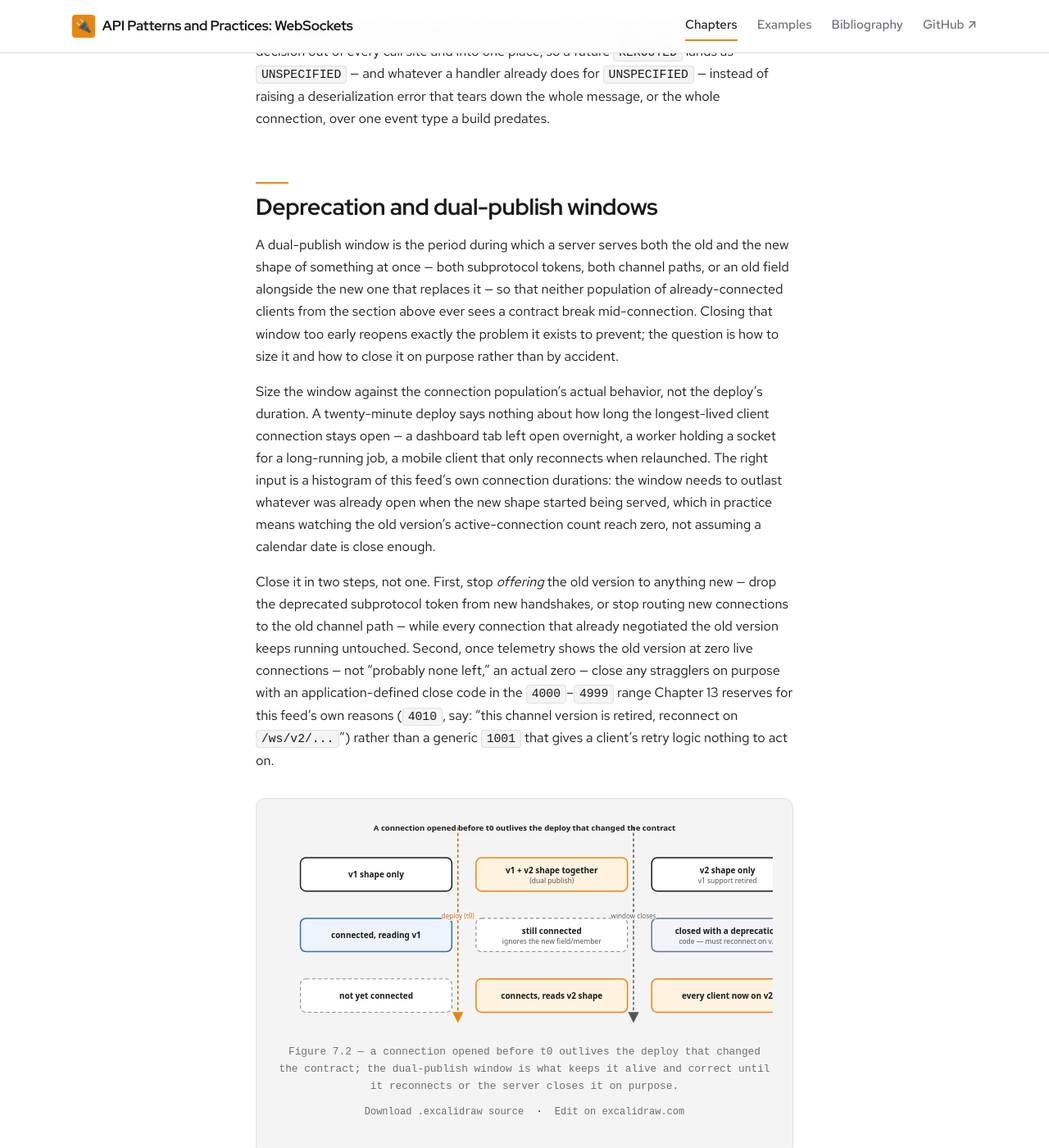
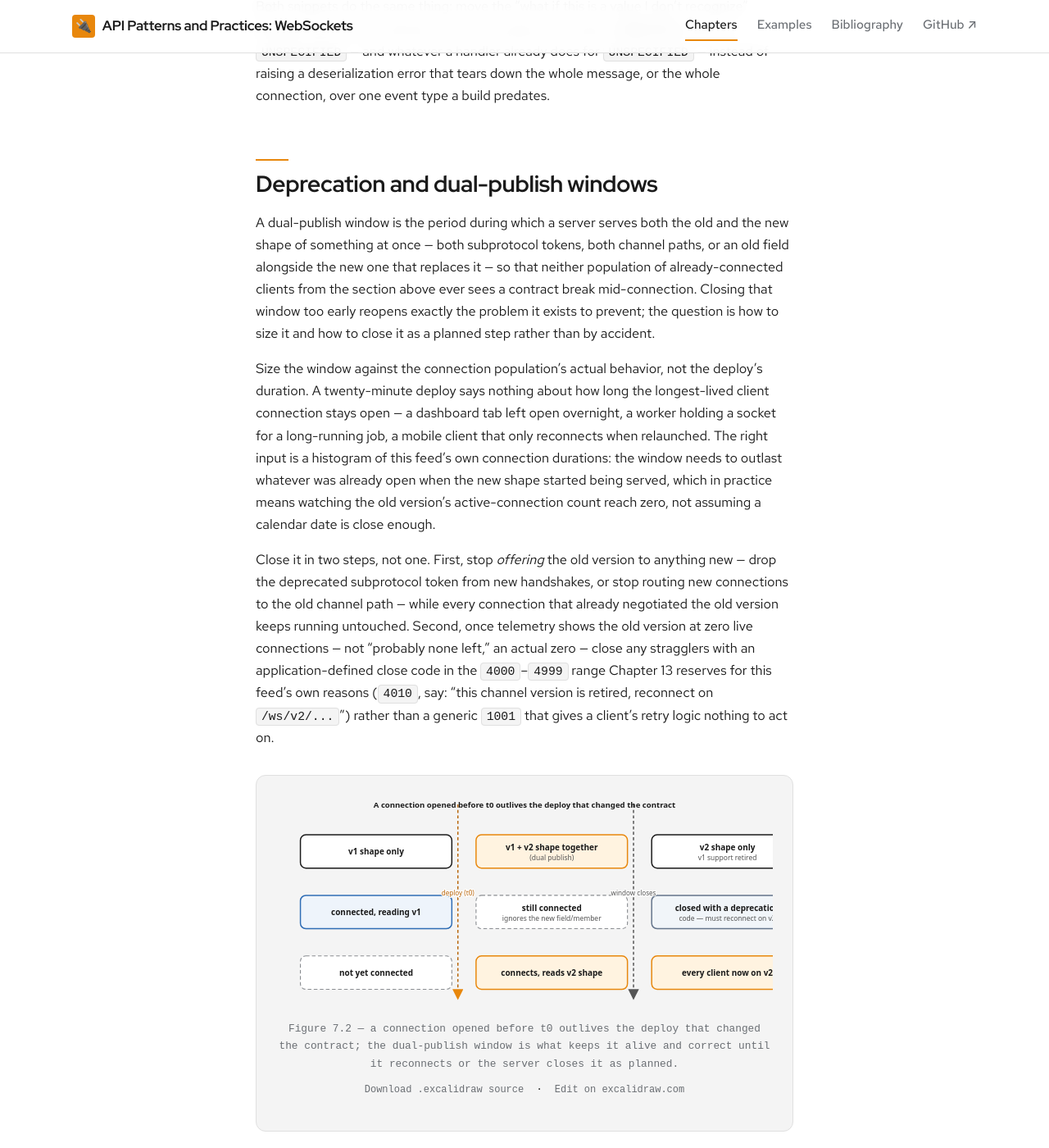
Before and after one commit to patterncatalyst/api-patterns-and-practices-websockets, a Jekyll site: the page built from _docs/07-versioning-and-evolution.md, in a window 1280 px wide and 1400 px high, scrolled down 6567 px. Shown: the whole window at 82% size. Built offline with Jekyll 4.4.1, drawn with Linux system fonts in a browser that asks for light colours; some web fonts are replaced; some of the changed text lies outside the part shown.

Commit message:
docs(r02): voice pass to 0 ban-tier + fix ch05 Ch6/Ch7 ref and ch04 id format

```diff
--- a/_docs/07-versioning-and-evolution.md
+++ b/_docs/07-versioning-and-evolution.md
@@ -62,7 +62,7 @@ The three don't compete so much as answer different-sized questions. Bump the pa
 
 What `UNSPECIFIED` solves is a narrower, real problem: giving the type a safe default to initialize into *before* a value has been assigned. A language whose enum-equivalent construct needs some starting value — a struct field set up before the first message arrives, a default argument, a test fixture placeholder — has a documented thing to put there instead of `null` or a sentinel that means something different depending on which engineer invented it. That's the same role `*_UNSPECIFIED` plays in every enum across this series' gRPC sibling site, carried over here even though the mechanism underneath is different.
 
-What it does *not* do is rescue a *future* value a client doesn't recognize *yet*. Protobuf enums are open by design — an unrecognized integer on the wire is preserved rather than rejected, so a reader compiled before a new member existed doesn't fail over its mere presence. A JSON string enum, as generated by a typical Pydantic model or a Java/Kotlin `enum` deserialized by Jackson, is closed by default: an unrecognized string is a validation failure, not a fallback to the zero value, unless the deserialization path is written to catch that failure and map it to `UNSPECIFIED` on purpose. Adding `REROUTED` to `HandlingEventType` is a safe change by the earlier section's reckoning only if every consumer of that enum was written with that catch-and-fall-back branch already in place. Without it, "add a new enum member" quietly becomes breaking for any client that hasn't been updated yet — the gap between "the zero value exists" and "the zero value is doing forward-compatibility work."
+What it does *not* do is rescue a *future* value a client doesn't recognize *yet*. Protobuf enums are open by design — an unrecognized integer on the wire is preserved rather than rejected, so a reader compiled before a new member existed doesn't fail over its mere presence. A JSON string enum, as generated by a typical Pydantic model or a Java/Kotlin `enum` deserialized by Jackson, is closed by default: an unrecognized string is a validation failure, not a fallback to the zero value, unless the deserialization path is written to catch that failure and map it to `UNSPECIFIED`. Adding `REROUTED` to `HandlingEventType` is a safe change by the earlier section's reckoning only if every consumer of that enum was written with that catch-and-fall-back branch already in place. Without it, "add a new enum member" quietly becomes breaking for any client that hasn't been updated yet — the gap between "the zero value exists" and "the zero value is doing forward-compatibility work."
 
 {% include codetabs.html langs="Quarkus|Python" %}
 
@@ -103,13 +103,13 @@ Both snippets do the same thing: move the "what if this is a value I don't recog
 
 ## Deprecation and dual-publish windows
 
-A dual-publish window is the period during which a server serves both the old and the new shape of something at once — both subprotocol tokens, both channel paths, or an old field alongside the new one that replaces it — so that neither population of already-connected clients from the section above ever sees a contract break mid-connection. Closing that window too early reopens exactly the problem it exists to prevent; the question is how to size it and how to close it on purpose rather than by accident.
+A dual-publish window is the period during which a server serves both the old and the new shape of something at once — both subprotocol tokens, both channel paths, or an old field alongside the new one that replaces it — so that neither population of already-connected clients from the section above ever sees a contract break mid-connection. Closing that window too early reopens exactly the problem it exists to prevent; the question is how to size it and how to close it as a planned step rather than by accident.
 
 Size the window against the connection population's actual behavior, not the deploy's duration. A twenty-minute deploy says nothing about how long the longest-lived client connection stays open — a dashboard tab left open overnight, a worker holding a socket for a long-running job, a mobile client that only reconnects when relaunched. The right input is a histogram of this feed's own connection durations: the window needs to outlast whatever was already open when the new shape started being served, which in practice means watching the old version's active-connection count reach zero, not assuming a calendar date is close enough.
 
-Close it in two steps, not one. First, stop *offering* the old version to anything new — drop the deprecated subprotocol token from new handshakes, or stop routing new connections to the old channel path — while every connection that already negotiated the old version keeps running untouched. Second, once telemetry shows the old version at zero live connections — not "probably none left," an actual zero — close any stragglers on purpose with an application-defined close code in the `4000`–`4999` range Chapter 13 reserves for this feed's own reasons (`4010`, say: "this channel version is retired, reconnect on `/ws/v2/...`") rather than a generic `1001` that gives a client's retry logic nothing to act on.
+Close it in two steps, not one. First, stop *offering* the old version to anything new — drop the deprecated subprotocol token from new handshakes, or stop routing new connections to the old channel path — while every connection that already negotiated the old version keeps running untouched. Second, once telemetry shows the old version at zero live connections — not "probably none left," an actual zero — close any stragglers with an application-defined close code in the `4000`–`4999` range Chapter 13 reserves for this feed's own reasons (`4010`, say: "this channel version is retired, reconnect on `/ws/v2/...`") rather than a generic `1001` that gives a client's retry logic nothing to act on.
 
-{% include excalidraw.html file="07-connected-client-migration" alt="A dual-publish window shown as three lanes across time — Server, a v1 client already connected before the change ships, and a v2 client that connects after. Before the deploy, the server serves v1 only and the v1 client is connected reading v1. At deploy time t0, the server starts serving v1 and v2 together; the v1 client stays connected and ignores the new field or enum member it doesn't recognize, while a v2 client connects and reads the new shape. When the dual-publish window closes, the server drops to v2 only, the lingering v1 client is closed with a deprecation close code and must reconnect on v2, and every connection is now on the new shape." caption="Figure 7.2 — a connection opened before t0 outlives the deploy that changed the contract; the dual-publish window is what keeps it alive and correct until it reconnects or the server closes it on purpose." %}
+{% include excalidraw.html file="07-connected-client-migration" alt="A dual-publish window shown as three lanes across time — Server, a v1 client already connected before the change ships, and a v2 client that connects after. Before the deploy, the server serves v1 only and the v1 client is connected reading v1. At deploy time t0, the server starts serving v1 and v2 together; the v1 client stays connected and ignores the new field or enum member it doesn't recognize, while a v2 client connects and reads the new shape. When the dual-publish window closes, the server drops to v2 only, the lingering v1 client is closed with a deprecation close code and must reconnect on v2, and every connection is now on the new shape." caption="Figure 7.2 — a connection opened before t0 outlives the deploy that changed the contract; the dual-publish window is what keeps it alive and correct until it reconnects or the server closes it as planned." %}
 
 ## On the wire
 
@@ -187,4 +187,4 @@ The field is still called `amount`, still sits in the same place in the payload,
 
 Part 2 closes here with a contract that validates, a message shape Chapter 6 settled, and now a documented answer for every way that shape is allowed to move without breaking a client holding a connection open against an earlier version of it. Part 3 is where that contract stops being paper: Chapter 8 builds the Quarkus WebSockets Next side of `handlingEvents`, Chapter 9 builds the Python side, and Chapter 11 is the one that proves both independently-built implementations agree with each other because they both agree with this file — not because either one imports the other. Every evolution rule this chapter named gets its first real test the moment two actual handlers, on two actual stacks, have to honor the same dual-publish window at the same time.
 
-<div class="callout callout--safe"><p class="callout__title">Decision</p><p>This contract versions at three granularities — channel path for a structural break, subprotocol for a payload-shape break with an acceptable reconnect, and a message-level field for a change that has to reach connections already open — and picks among them by asking what an already-open connection is allowed to keep assuming. A gRPC streaming call or a long-poll loop both run into a version of this same already-connected problem; a WebSocket makes it the common case instead of an edge case, because every connection this feed serves is long-lived by design. The one discipline that makes all three levers work is sizing the dual-publish window against observed connection lifetimes rather than deploy duration, and closing it in two steps — stop offering the old version to anything new, then close the stragglers on purpose with a close code a client's reconnect logic can act on. Skipping either step doesn't save time; it moves the breakage from a planned window a reader can watch in a diagram to an unplanned one a client discovers in production.</p></div>
+<div class="callout callout--safe"><p class="callout__title">Decision</p><p>This contract versions at three granularities — channel path for a structural break, subprotocol for a payload-shape break with an acceptable reconnect, and a message-level field for a change that has to reach connections already open — and picks among them by asking what an already-open connection is allowed to keep assuming. A gRPC streaming call or a long-poll loop both run into a version of this same already-connected problem; a WebSocket makes it the common case instead of an edge case, because every connection this feed serves is long-lived by design. The one discipline that makes all three levers work is sizing the dual-publish window against observed connection lifetimes rather than deploy duration, and closing it in two steps — stop offering the old version to anything new, then close the stragglers with a close code a client's reconnect logic can act on. Skipping either step doesn't save time; it moves the breakage from a planned window a reader can watch in a diagram to an unplanned one a client discovers in production.</p></div>
```
Also changed, not shown: other parts of _docs/07-versioning-and-evolution.md (+2 -2 lines), _docs/02-choosing-the-right-tool.md (+3 -3 lines), _docs/03-how-websockets-work.md (+2 -2 lines), _docs/04-the-shared-domain.md (+8 -8 lines), _docs/05-asyncapi-giving-a-socket-a-contract.md (+2 -2 lines), _docs/06-message-design.md (+2 -2 lines).
